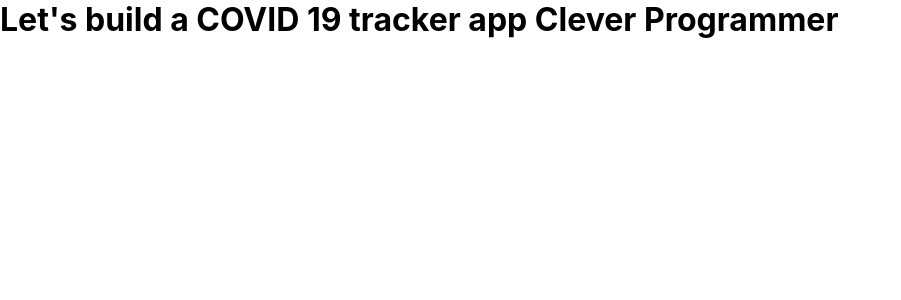
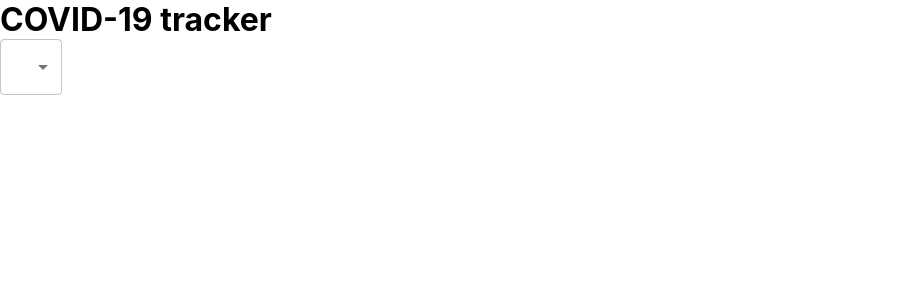
Before and after one commit to SushmitaBhor/covid-19-tracker, a React (Create React App) app: page / in a window 1280 px wide. Shown: the top 300 px of the page, without its empty margins (0-901 px from the left). Built offline with nearby package versions, Linux system fonts and the light colour scheme.

Commit message:
dropdown added

```diff
--- a/src/App.js
+++ b/src/App.js
@@ -1,10 +1,21 @@
+import { FormControl, MenuItem,Select } from '@material-ui/core';
 import './App.css';
-
+import React from 'react';
 function App() {
   return (
     <div className="app">
-     <h1>Let's build a COVID 19 tracker app Clever Programmer</h1>
+ <div className="app__header"></div>
 
+
+     <h1>COVID-19 tracker</h1>
+    <FormControl className='app__dropdown'>
+      <Select variant="outlined" value="abc">
+<MenuItem value="worldwide">worldwide</MenuItem>
+<MenuItem value="worldwide">Option 2</MenuItem>
+<MenuItem value="worldwide">Option 3</MenuItem>
+<MenuItem value="worldwide">Option 4</MenuItem>
+      </Select>
+    </FormControl>
     {/*Header */}
     {/*Title + Select input dropdown field */}
 
```
